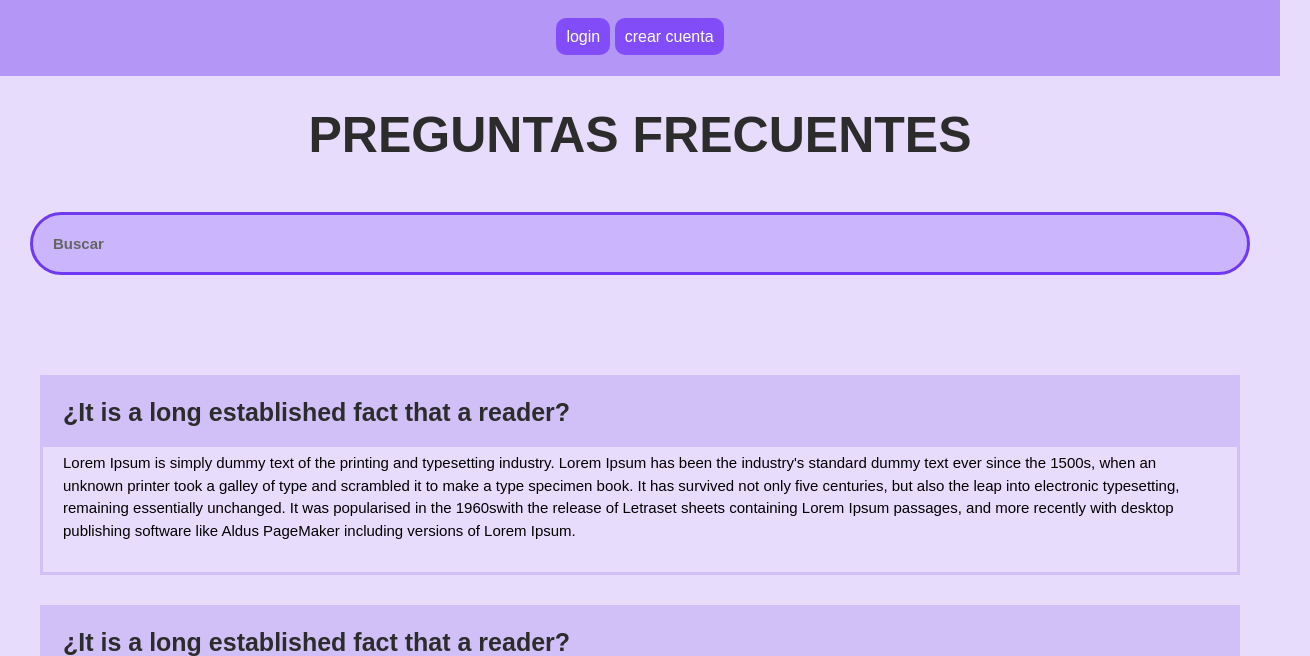
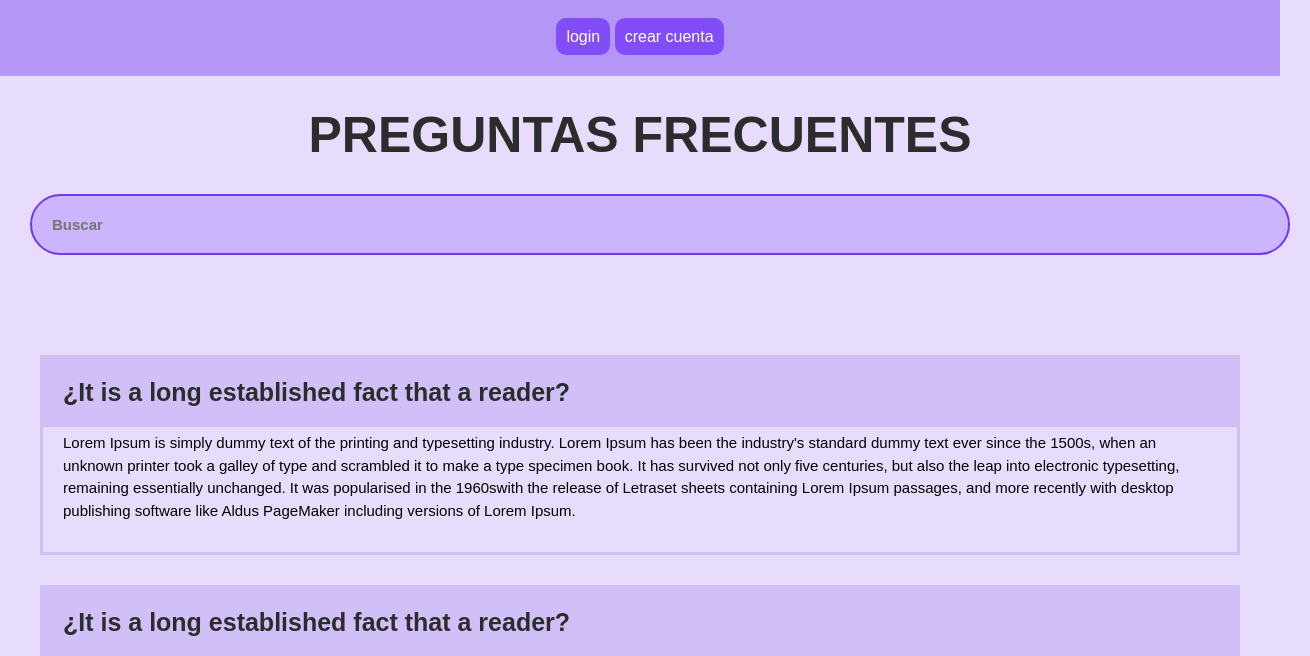
Before and after one commit to soliva-dev/legajos.online.coder-project, a plain HTML site: page legajosonline-project-coder/pages/faq.html in a window 1280 px wide. Shown: the part 98-754 px from the top of the page, 1310 px wide, since content can reach past the window. Drawn offline with Linux system fonts and the light colour scheme.

Commit message:
Modifico campo de busqueda en faq

```diff
--- a/legajosonline-project-coder/css/styles.css
+++ b/legajosonline-project-coder/css/styles.css
@@ -251,7 +251,7 @@ main section .div-otras-funciones h3 {
 
 
 /* faq.html */
-body header div .search {
+body header div input {
     text-align: left;
     font-size: 15px;
     font-weight: 600;
@@ -262,6 +262,7 @@ body header div .search {
     border-radius: 50px;
     border-style: solid;
     border-color: #7039f1;
+    width: 100%;
 }
 
 main section .div-faq {
--- a/legajosonline-project-coder/pages/faq.html
+++ b/legajosonline-project-coder/pages/faq.html
@@ -48,8 +48,7 @@
 
         <div class="contenedor-principal">
             <h1>Preguntas Frecuentes</h1>
-            <br>
-            <h2 class="search">Buscar</h2>
+            <input type="text" class="search" name="search" id="search" placeholder="Buscar">
         </div>
     </header>
 
```
